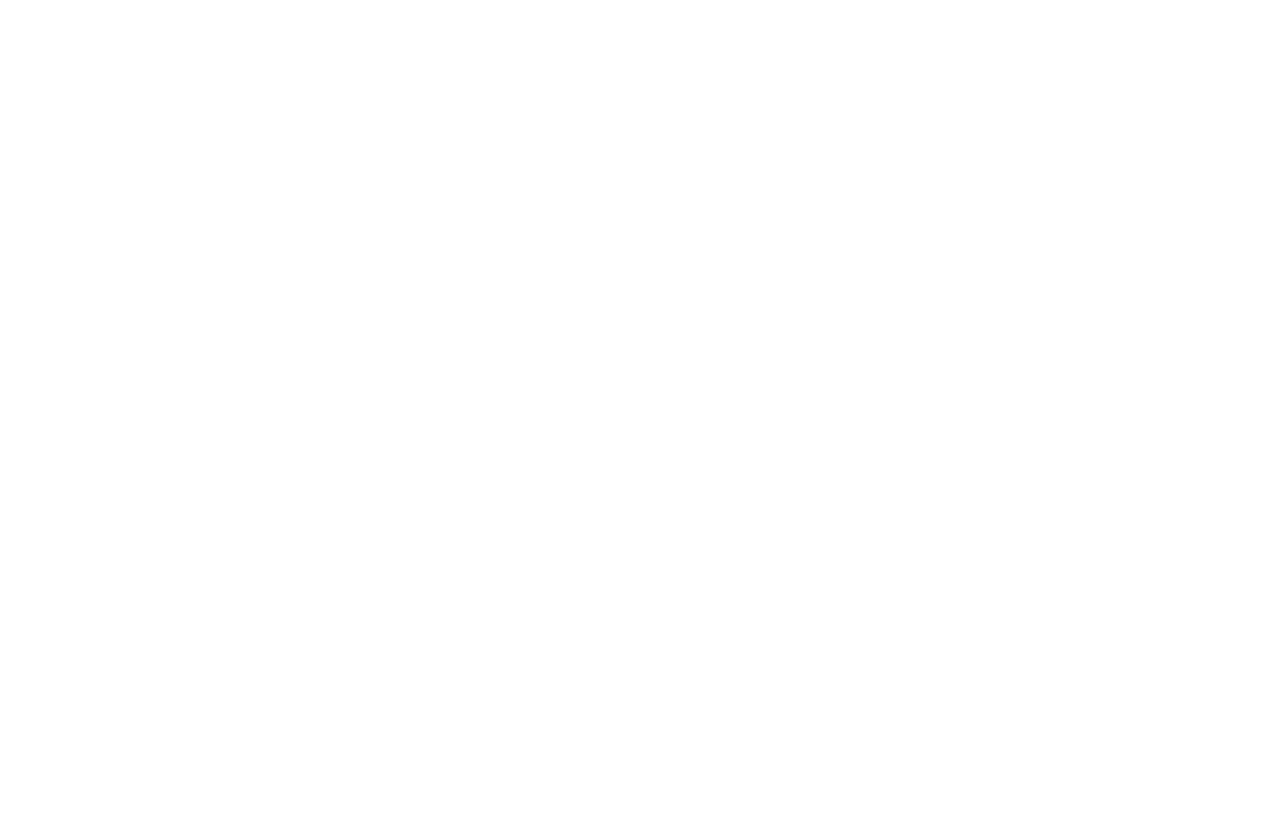
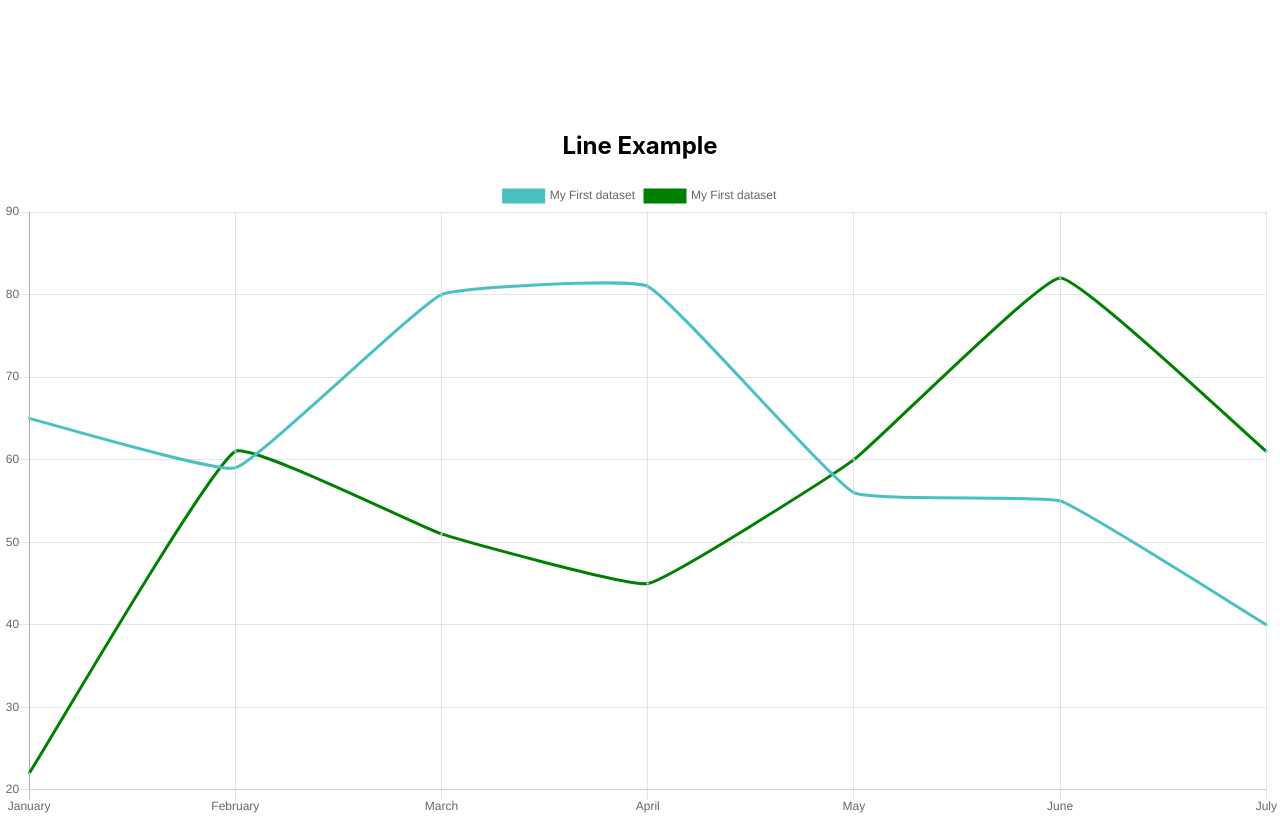
Before and after one commit to iAmNawa/react-python-charts, a React (Create React App) app in the folder client/: page / in a window 1280 px wide. Shown: the part 620-1440 px from the top of the page. Before the commit the page ends 800 px from the top, so only its background shows below. Built offline with nearby package versions, Linux system fonts and the light colour scheme.

Commit message:
added line chart

```diff
--- a/client/src/App.js
+++ b/client/src/App.js
@@ -1,12 +1,14 @@
 import React from 'react';
 import logo from './logo.svg';
 import './App.css';
-import PieChart from './PieChart'
+import PieChart from './PieChart';
+import LineChart from './LineChart';
 
 function App() {
   return (
     <div className="App">
       <PieChart />
+      <LineChart />
     </div>
   );
 }
--- a/client/src/LineChart.js
+++ b/client/src/LineChart.js
@@ -0,0 +1,63 @@
+import React, { Component } from 'react';
+import {Line} from 'react-chartjs-2';
+
+const data = {
+  labels: ['January', 'February', 'March', 'April', 'May', 'June', 'July'],
+  datasets: [
+    {
+      label: 'My First dataset',
+      fill: false,
+      lineTension: 0.1,
+      backgroundColor: 'rgba(75,192,192,0.4)',
+      borderColor: 'rgba(75,192,192,1)',
+      borderCapStyle: 'butt',
+      borderDash: [],
+      borderDashOffset: 0.0,
+      borderJoinStyle: 'miter',
+      pointBorderColor: 'rgba(75,192,192,1)',
+      pointBackgroundColor: '#fff',
+      pointBorderWidth: 1,
+      pointHoverRadius: 5,
+      pointHoverBackgroundColor: 'rgba(75,192,192,1)',
+      pointHoverBorderColor: 'rgba(220,220,220,1)',
+      pointHoverBorderWidth: 2,
+      pointRadius: 1,
+      pointHitRadius: 10,
+      data: [65, 59, 80, 81, 56, 55, 40]
+    },
+    {
+      label: 'My First dataset',
+      fill: false,
+      lineTension: 0.1,
+      backgroundColor: 'rgba(75,192,192,0.4)',
+      borderColor: 'green',
+      borderCapStyle: 'butt',
+      borderDash: [],
+      borderDashOffset: 0.0,
+      borderJoinStyle: 'miter',
+      pointBorderColor: 'rgba(75,192,192,1)',
+      pointBackgroundColor: '#fff',
+      pointBorderWidth: 1,
+      pointHoverRadius: 5,
+      pointHoverBackgroundColor: 'rgba(75,192,192,1)',
+      pointHoverBorderColor: 'rgba(220,220,220,1)',
+      pointHoverBorderWidth: 2,
+      pointRadius: 1,
+      pointHitRadius: 10,
+      data: [22, 61, 51, 45, 60, 82, 61]
+    }
+  ]
+};
+
+class LineChart extends Component {
+  render() {
+    return (
+      <div>
+        <h2>Line Example</h2>
+        <Line data={data} />
+      </div>
+    );
+  }
+}
+
+export default LineChart;
```
Also changed, not shown: 1 other file (tests, documents, lock files or other folders).
